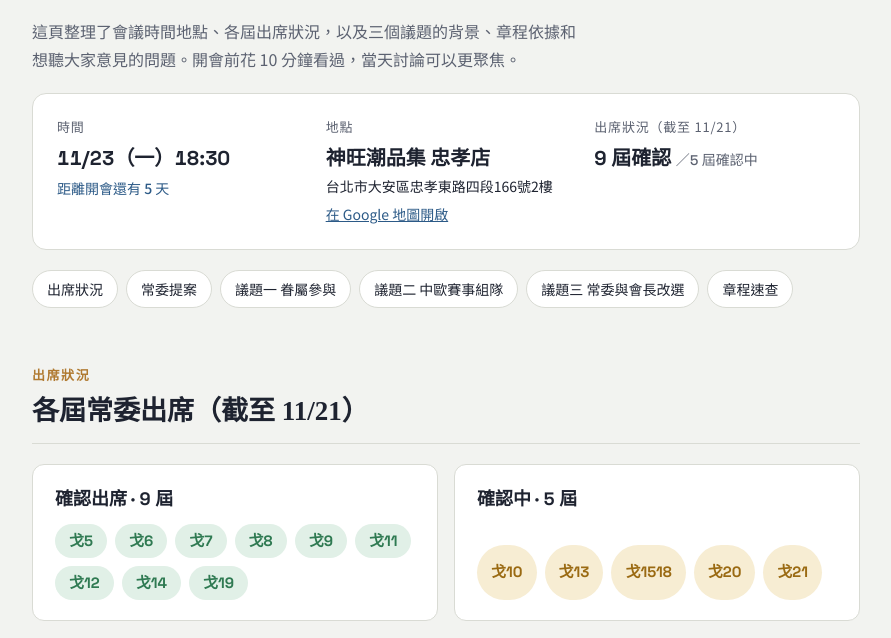
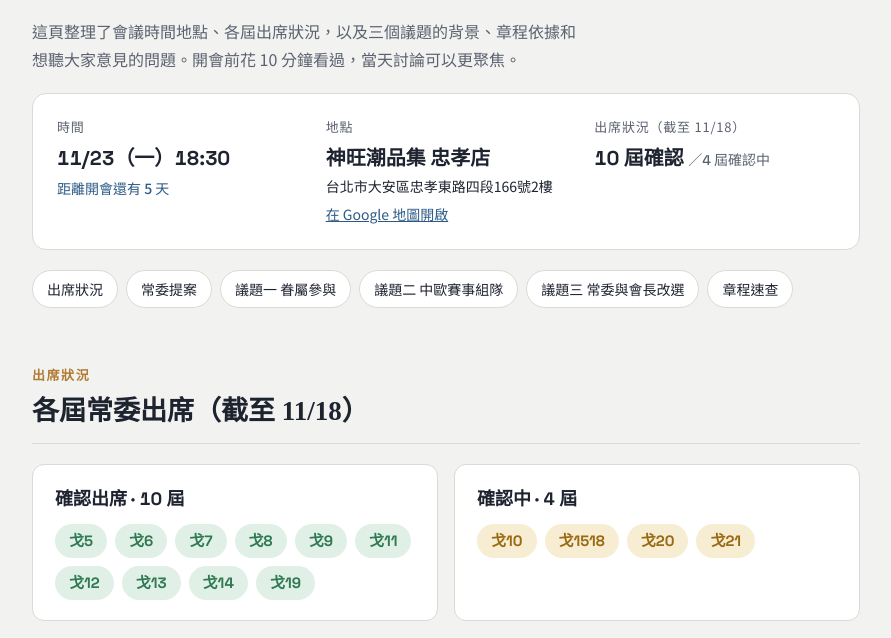
Before and after one commit to willleester/ntuemba-gobi-meeting, a plain HTML site: page index.html in a window 1280 px wide. Shown: the part 126-764 px from the top of the page, without its empty margins (194-1085 px from the left). Drawn offline with Linux system fonts and the light colour scheme.

Commit message:
戈13 確認出席，更新出席屆數
Co-Authored-By: Claude Opus 5.5 <noreply@anthropic.com>

```diff
--- a/index.html
+++ b/index.html
@@ -58,7 +58,7 @@ section{margin-top:56px;display:grid;gap:20px}
 .sec-head{display:grid;gap:6px;padding-bottom:14px;border-bottom:1px solid var(--line)}
 .lead{font-size:16px;color:var(--muted);max-width:62ch}
 
-.box{background:var(--surface);border:1px solid var(--line);border-radius:12px;padding:20px 22px;display:grid;gap:12px;min-width:0}
+.box{background:var(--surface);border:1px solid var(--line);border-radius:12px;padding:20px 22px;display:grid;gap:12px;min-width:0;align-content:start}
 .box.tint{background:var(--accent-soft);border-color:transparent}
 .box.sand{background:var(--sand-soft);border-color:transparent}
 .grid2{display:grid;grid-template-columns:repeat(auto-fit,minmax(260px,1fr));gap:16px}
@@ -70,7 +70,7 @@ ol.clean li::marker{font-family:var(--f-num);color:var(--sand);font-weight:700}
 .chip{display:inline-flex;align-items:center;gap:6px;font-size:13px;font-weight:500;padding:2px 10px;border-radius:999px;white-space:nowrap}
 .chip.ok{background:var(--ok-soft);color:var(--ok)}
 .chip.wait{background:var(--wait-soft);color:var(--wait)}
-.gens{display:flex;flex-wrap:wrap;gap:8px}
+.gens{display:flex;flex-wrap:wrap;gap:8px;align-items:flex-start;align-content:flex-start}
 .gen-chip{font-family:var(--f-num);font-size:15px;font-weight:700;padding:4px 14px}
 .chip.empty{background:transparent;color:var(--muted);border:1px dashed var(--line)}
 .tbl{overflow-x:auto;border:1px solid var(--line);border-radius:12px;background:var(--surface)}
@@ -142,8 +142,8 @@ footer{margin-top:56px;padding-top:16px;border-top:1px solid var(--line);font-si
       <a class="small" href="https://www.google.com/maps/search/?api=1&query=%E7%A5%9E%E6%97%BA%E6%BD%AE%E5%93%81%E9%9B%86+%E5%BF%A0%E5%AD%9D%E5%BA%97+%E5%8F%B0%E5%8C%97%E5%B8%82%E5%A4%A7%E5%AE%89%E5%8D%80%E5%BF%A0%E5%AD%9D%E6%9D%B1%E8%B7%AF%E5%9B%9B%E6%AE%B5166%E8%99%9F2%E6%A8%93" target="_blank" rel="noopener">在 Google 地圖開啟</a>
     </div>
     <div>
-      <div class="k">出席狀況（截至 11/21）</div>
-      <div class="v"><span class="num">9</span> 屆確認 <small>／<span class="num">5</span> 屆確認中</small></div>
+      <div class="k">出席狀況（截至 11/18）</div>
+      <div class="v"><span class="num">10</span> 屆確認 <small>／<span class="num">4</span> 屆確認中</small></div>
     </div>
   </div>
 
@@ -161,16 +161,16 @@ footer{margin-top:56px;padding-top:16px;border-top:1px solid var(--line);font-si
 <section id="attend">
   <div class="sec-head">
     <div class="eyebrow">出席狀況</div>
-    <h2>各屆常委出席（截至 11/21）</h2>
+    <h2>各屆常委出席（截至 11/18）</h2>
   </div>
   <div class="grid2">
     <div class="box">
-      <h3>確認出席 <span class="num">· 9 屆</span></h3>
-      <div class="gens"><span class="chip ok gen-chip">戈5</span><span class="chip ok gen-chip">戈6</span><span class="chip ok gen-chip">戈7</span><span class="chip ok gen-chip">戈8</span><span class="chip ok gen-chip">戈9</span><span class="chip ok gen-chip">戈11</span><span class="chip ok gen-chip">戈12</span><span class="chip ok gen-chip">戈14</span><span class="chip ok gen-chip">戈19</span></div>
+      <h3>確認出席 <span class="num">· 10 屆</span></h3>
+      <div class="gens"><span class="chip ok gen-chip">戈5</span><span class="chip ok gen-chip">戈6</span><span class="chip ok gen-chip">戈7</span><span class="chip ok gen-chip">戈8</span><span class="chip ok gen-chip">戈9</span><span class="chip ok gen-chip">戈11</span><span class="chip ok gen-chip">戈12</span><span class="chip ok gen-chip">戈13</span><span class="chip ok gen-chip">戈14</span><span class="chip ok gen-chip">戈19</span></div>
     </div>
     <div class="box">
-      <h3>確認中 <span class="num">· 5 屆</span></h3>
-      <div class="gens"><span class="chip wait gen-chip">戈10</span><span class="chip wait gen-chip">戈13</span><span class="chip wait gen-chip">戈1518</span><span class="chip wait gen-chip">戈20</span><span class="chip wait gen-chip">戈21</span></div>
+      <h3>確認中 <span class="num">· 4 屆</span></h3>
+      <div class="gens"><span class="chip wait gen-chip">戈10</span><span class="chip wait gen-chip">戈1518</span><span class="chip wait gen-chip">戈20</span><span class="chip wait gen-chip">戈21</span></div>
     </div>
   </div>
   <div class="box sand">
@@ -398,7 +398,7 @@ footer{margin-top:56px;padding-top:16px;border-top:1px solid var(--line);font-si
 
 <footer>
   <span>資料來源：戈友會組織章程（2024/10/30 修訂）、2026 商學院戈壁友誼賽賽事手冊。</span>
-  <span>出席狀況截至 11/21，如有異動以群組通知為準。</span>
+  <span>出席狀況截至 11/18，如有異動以群組通知為準。</span>
 </footer>
 </div>
 
```
